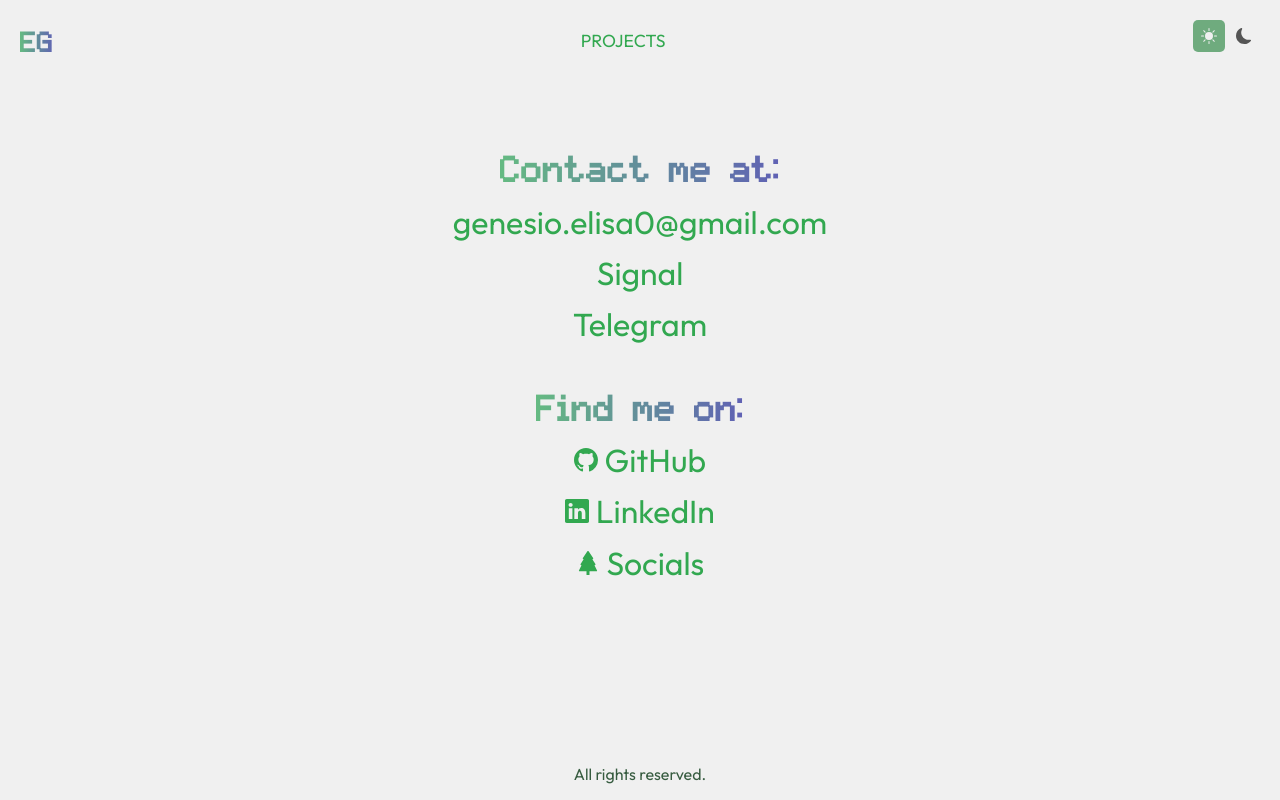
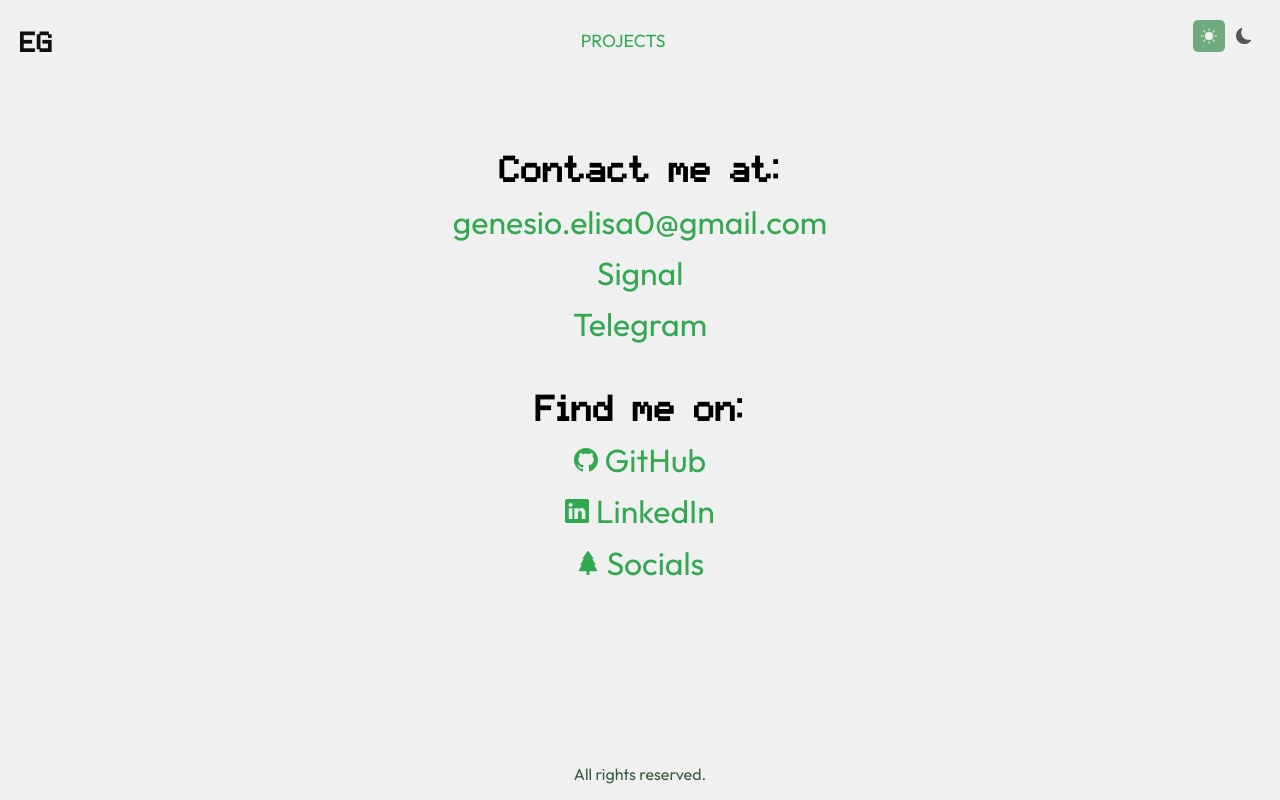
Before and after one commit to acrazypie/portfolio, a plain HTML site: page contacts/index.html in a window 1280 px wide. Both pictures are taken after a click on the button 1208 px from the left and 36 px from the top of the page. Drawn offline with Linux system fonts and the light colour scheme.

Commit message:
Style changes.

```diff
--- a/static/css/style-alt.css
+++ b/static/css/style-alt.css
@@ -123,14 +123,7 @@ header {
 }
 .name h1 {
     font-family: var(--font-pixel);
-
-    background: linear-gradient(
-        to right,
-        var(--gradient-start) 0%,
-        var(--gradient-end) 100%
-    );
-    background-clip: text;
-    color: transparent;
+    color: var(--white);
 }
 .name a {
     text-decoration: none;
@@ -188,14 +181,7 @@ header {
     font-family: var(--font-pixel);
     font-size: clamp(1.5rem, calc(1vw + 1rem), 3rem);
     margin-bottom: 0.5rem;
-
-    background: linear-gradient(
-        to right,
-        var(--gradient-start) 0%,
-        var(--gradient-end) 100%
-    );
-    background-clip: text;
-    color: transparent;
+    color: var(--white);
 }
 
 .altro {
@@ -210,15 +196,7 @@ header {
     font-family: var(--font-pixel);
     font-size: clamp(1.5rem, calc(1vw + 1rem), 3rem);
     margin-bottom: 0.5rem;
-
-    background: linear-gradient(
-        to right,
-        var(--gradient-start) 0%,
-        var(--gradient-end) 100%
-    );
-    background-clip: text;
-    color: transparent;
-    text-shadow: 2px var(--black-bg);
+    color: var(--white);
 }
 
 .altro div a svg {
@@ -295,19 +273,19 @@ body.light-theme .theme-toggle svg {
     color: var(--grey-500);
 }
 body.light-theme .name h1 {
-    background: linear-gradient(
-        to right,
-        var(--gradient-start) 0%,
-        var(--gradient-end) 100%
-    );
-    background-clip: text;
-    color: transparent;
+    color: var(--black-bg);
 }
 body.light-theme h1 {
     color: var(--text-color-black);
 }
 body.light-theme .btn-fill {
     color: var(--white);
+}
+body.light-theme .cnt h2 {
+    color: var(--text-color-black);
+}
+body.light-theme .altro h3 {
+    color: var(--text-color-black);
 }
 
 /* --- SMOOTH THEME TRANSITION --- */
--- a/static/css/style.css
+++ b/static/css/style.css
@@ -141,14 +141,7 @@ header {
 }
 .name h1 {
     font-family: var(--font-pixel);
-
-    background: linear-gradient(
-        to right,
-        var(--gradient-start) 0%,
-        var(--gradient-end) 100%
-    );
-    background-clip: text;
-    color: transparent;
+    color: var(--white);
 }
 .name a {
     text-decoration: none;
@@ -215,15 +208,12 @@ body.light-theme {
     background-color: var(--white);
     color: var(--text-color-black);
 }
-
 body.light-theme .btn {
     color: var(--green-500);
 }
-
 body.light-theme .links svg {
     fill: var(--green-500);
 }
-
 body.light-theme .theme-toggle {
     color: var(--grey-500);
 }
@@ -231,13 +221,7 @@ body.light-theme .theme-toggle.selected svg {
     color: var(--white);
 }
 body.light-theme .name h1 {
-    background: linear-gradient(
-        to right,
-        var(--gradient-start) 0%,
-        var(--gradient-end) 100%
-    );
-    background-clip: text;
-    color: transparent;
+    color: var(--black-bg);
 }
 
 /* --- SMOOTH THEME TRANSITION --- */
```
